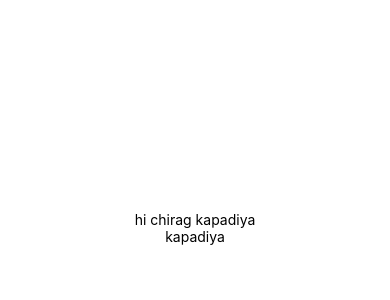
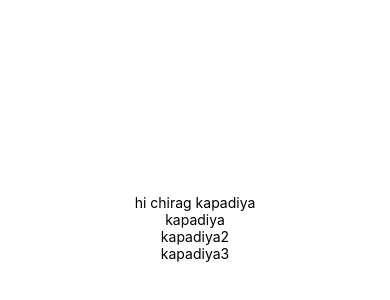
Before and after one commit to ChiragKapadiya1998/Blog, a React Native app: screen / in a window 390 px wide. Shown: the part 194-494 px from the top of the page. Built offline with nearby package versions, Linux system fonts and the light colour scheme.

Commit message:
Update App.js

```diff
--- a/App.js
+++ b/App.js
@@ -7,6 +7,8 @@ export default function App() {
     <View style={styles.container}>
       <Text>hi chirag kapadiya</Text>
       <Text>kapadiya</Text>
+      <Text>kapadiya2</Text>
+      <Text>kapadiya3</Text>
 
     </View>
   );
```
